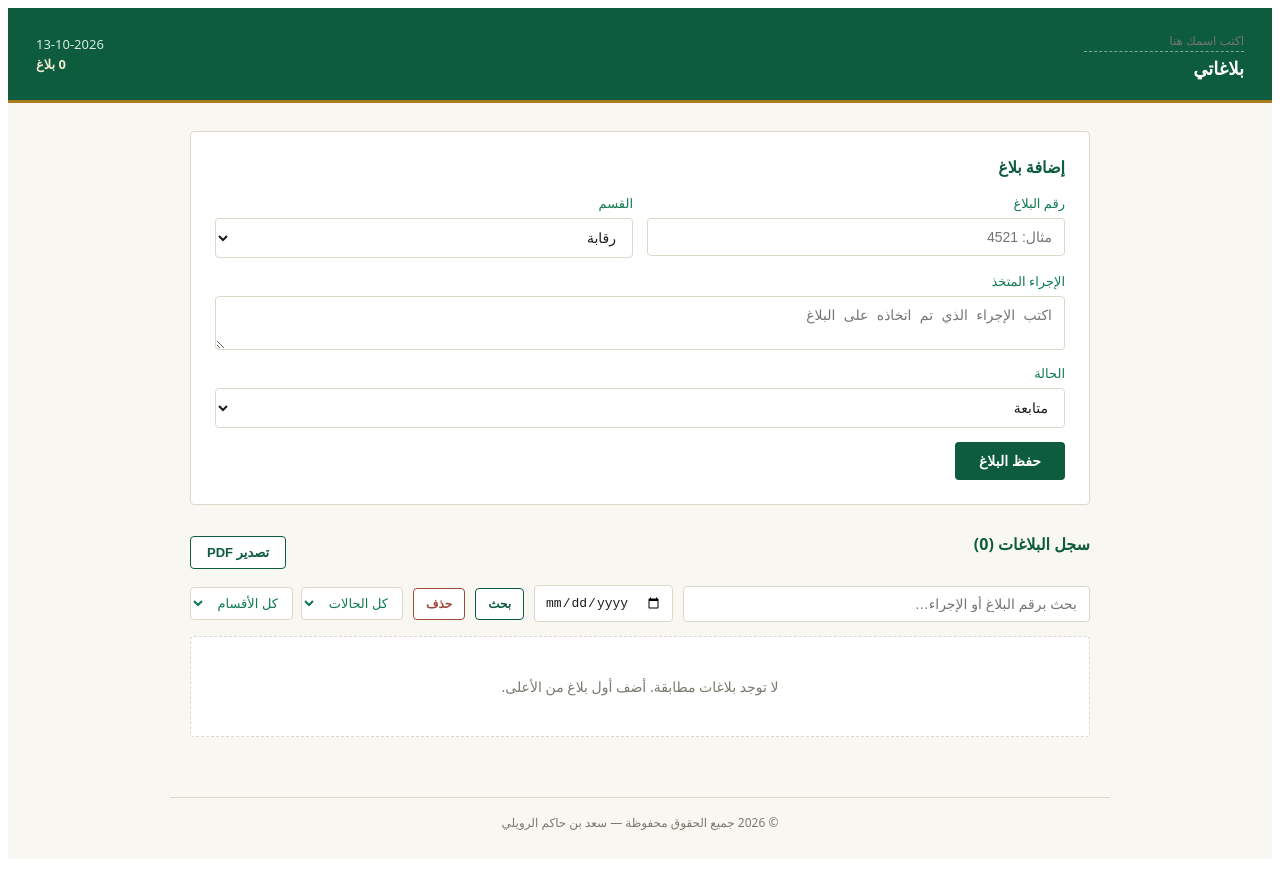
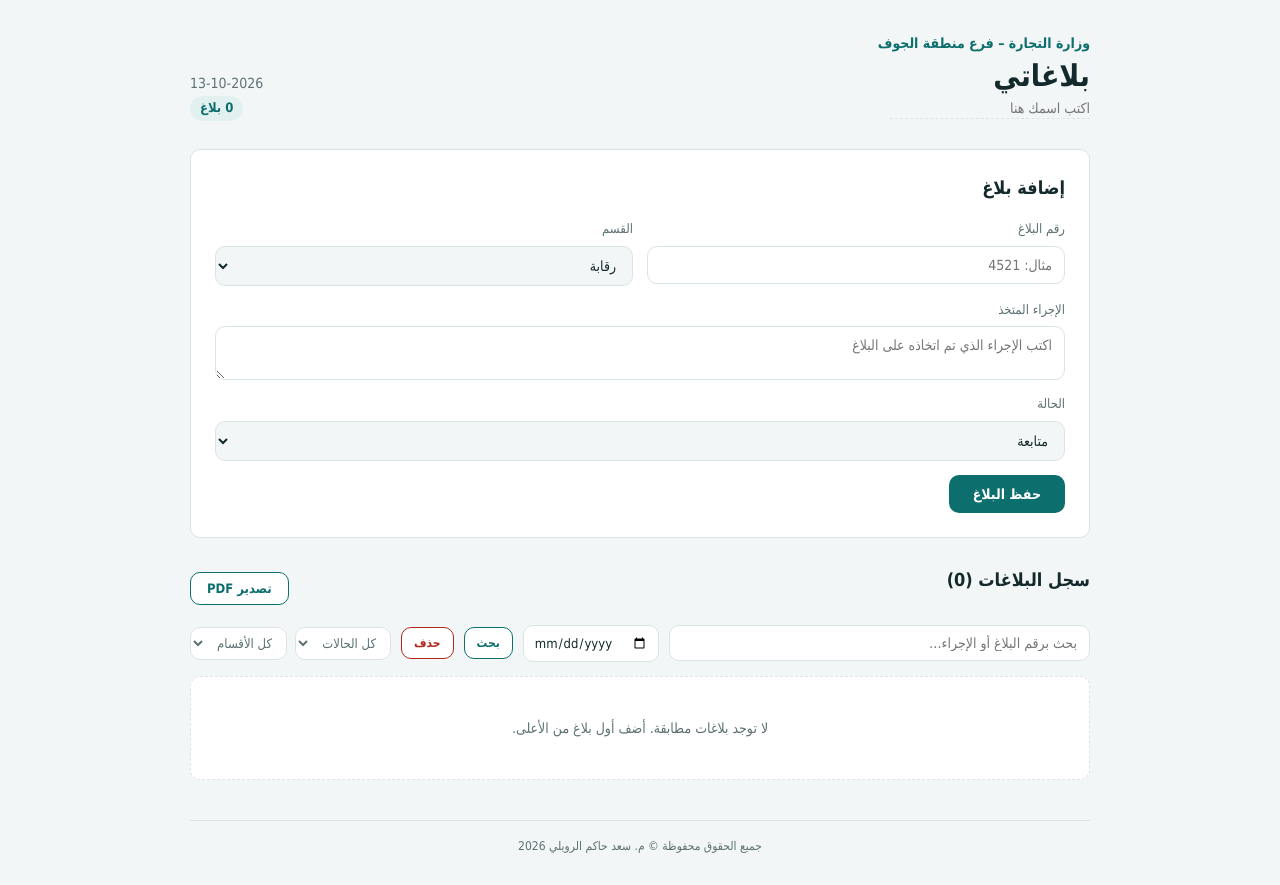
Before and after one commit to smetkjnoone-ctrl/balaghati, a React (Create React App) app: page / in a window 1280 px wide. Built offline with nearby package versions, Linux system fonts and the light colour scheme.

Commit message:
Add files via upload

```diff
--- a/src/App.js
+++ b/src/App.js
@@ -1,4 +1,4 @@
-import React, { useState, useMemo } from "react";
+import React, { useState, useMemo, useEffect } from "react";
 
 const ANWA3 = ["رقابة", "وكالات", "متاجر"];
 const HALAT = { MOTABA3A: "متابعة", TATHKEER: "تذكير", MOGHLAQ: "مغلق" };
@@ -25,14 +25,24 @@ function isOverdueOrToday(dateStr) {
 }
 
 export default function App() {
-  const [balaghat, setBalaghat] = useState([]);
+  const [balaghat, setBalaghat] = useState(() => {
+    try { return JSON.parse(localStorage.getItem("balaghati-data")) || []; } catch (e) { return []; }
+  });
   const [filterHala, setFilterHala] = useState("الكل");
   const [filterNoo3, setFilterNoo3] = useState("الكل");
   const [searchText, setSearchText] = useState("");
   const [filterDate, setFilterDate] = useState("");
   const [dateInput, setDateInput] = useState("");
   const [confirmDeleteDay, setConfirmDeleteDay] = useState(false);
-  const [muraqibName, setMuraqibName] = useState("");
+  const [muraqibName, setMuraqibName] = useState(() => {
+    try { return localStorage.getItem("balaghati-name") || ""; } catch (e) { return ""; }
+  });
+  useEffect(() => {
+    try { localStorage.setItem("balaghati-data", JSON.stringify(balaghat)); } catch (e) {}
+  }, [balaghat]);
+  useEffect(() => {
+    try { localStorage.setItem("balaghati-name", muraqibName); } catch (e) {}
+  }, [muraqibName]);
   const [showAlert, setShowAlert] = useState(true);
 
   const [form, setForm] = useState({
@@ -146,6 +156,12 @@ export default function App() {
           .print-only { display: block !important; }
         }
         .print-only { display: none; }
+        :root{--bg:#f3f6f6;--surface:#ffffff;--fg:#13292b;--muted:#5d7173;--line:#dbe4e4;--accent:#0d6e6e;--accent-soft:#e2f1f0;--chip:#eaf0f0;--warn:#9a5b00;--warn-soft:#fdf0d9;--danger:#b3261e;--danger-soft:#fbe9e7}
+        @media (prefers-color-scheme:dark){:root{--bg:#0f1819;--surface:#162324;--fg:#e4eeee;--muted:#93a8aa;--line:#24393a;--accent:#4fc2bd;--accent-soft:#183a3a;--chip:#1d2e2f;--warn:#f2b45a;--warn-soft:#3a2b14;--danger:#f2867d;--danger-soft:#3a1f1d;color-scheme:dark}}
+        body{margin:0;background:var(--bg)}
+        .app-root input,.app-root select,.app-root textarea,.app-root button{font-family:inherit}
+        .app-root input:focus,.app-root select:focus,.app-root textarea:focus{outline:2px solid var(--accent);outline-offset:1px;border-color:transparent}
+        .app-root button:focus-visible{outline:2px solid var(--accent);outline-offset:2px}
       `}</style>
       <div className="print-only" style={styles.printArea}>
         <h1 style={styles.printTitle}>قائمة أرقام البلاغات</h1>
@@ -176,13 +192,14 @@ export default function App() {
       <div className="app-root">
       <header style={styles.header}>
         <div>
+          <div style={styles.headerEyebrow}>وزارة التجارة – فرع منطقة الجوف</div>
+          <div style={styles.headerName}>بلاغاتي</div>
           <input
             style={styles.muraqibNameInput}
             value={muraqibName}
             onChange={(e) => setMuraqibName(e.target.value)}
             placeholder="اكتب اسمك هنا"
           />
-          <div style={styles.headerName}>بلاغاتي</div>
         </div>
         <div style={styles.headerStats}>
           <div style={styles.headerDate}>{todayDMY()}</div>
@@ -415,7 +432,7 @@ export default function App() {
         </section>
       </main>
       <footer style={styles.footer}>
-        © {new Date().getFullYear()} جميع الحقوق محفوظة — سعد بن حاكم الرويلي
+        جميع الحقوق محفوظة © م. سعد حاكم الرويلي {new Date().getFullYear()}
       </footer>
       </div>
     </div>
@@ -423,82 +440,89 @@ export default function App() {
 }
 
 const colors = {
-  bg: "#F8F7F2",
-  navy: "#0C5C3D",
-  navySoft: "#0F7A4F",
-  teal: "#0C5C3D",
-  tealBg: "#E1EEE6",
-  amber: "#A87C1F",
-  amberBg: "#F3E9D2",
-  gray: "#7C7A6E",
-  border: "#DCD8C8",
-  card: "#FFFFFF",
-  text: "#1A1A1A",
-  danger: "#9C4A3A",
+  bg: "var(--bg)",
+  navy: "var(--accent)",
+  navySoft: "var(--muted)",
+  teal: "var(--accent)",
+  tealBg: "var(--accent-soft)",
+  amber: "var(--warn)",
+  amberBg: "var(--warn-soft)",
+  gray: "var(--muted)",
+  border: "var(--line)",
+  card: "var(--surface)",
+  text: "var(--fg)",
+  danger: "var(--danger)",
 };
 
 const styles = {
   page: {
     minHeight: "100vh",
     background: colors.bg,
-    fontFamily: "system-ui, -apple-system, sans-serif",
+    fontFamily: '"IBM Plex Sans Arabic", Tahoma, "Segoe UI", sans-serif',
+    lineHeight: 1.6,
     color: colors.text,
   },
   header: {
-    background: colors.navy,
-    padding: "20px 28px",
+    maxWidth: 900,
+    margin: "0 auto",
+    padding: "32px 20px 8px",
     display: "flex",
     justifyContent: "space-between",
-    alignItems: "center",
-    borderBottom: `3px solid ${colors.amber}`,
+    alignItems: "flex-end",
+    flexWrap: "wrap",
+    gap: 12,
   },
-  headerEyebrow: { color: "#9FB0BE", fontSize: 12, fontWeight: 500, marginBottom: 2 },
-  headerName: { color: "#fff", fontSize: 18, fontWeight: 600 },
+  headerEyebrow: { color: colors.navy, fontSize: 14, fontWeight: 600, marginBottom: 2 },
+  headerName: { color: colors.text, fontSize: 30, fontWeight: 700, lineHeight: 1.3 },
   muraqibNameInput: {
     background: "transparent",
     border: "none",
-    borderBottom: "1px dashed #7FA894",
-    color: "#D9EDE1",
-    fontSize: 12,
+    borderBottom: `1px dashed ${colors.border}`,
+    color: colors.gray,
+    fontSize: 14,
     fontWeight: 500,
     padding: "0 0 2px 0",
-    marginBottom: 4,
-    outline: "none",
-    width: 160,
+    marginTop: 4,
+    width: 200,
     fontFamily: "inherit",
   },
   headerStats: { textAlign: "left", display: "flex", flexDirection: "column", alignItems: "flex-end", gap: 2 },
-  headerDate: { color: "#D9EDE1", fontSize: 13, fontWeight: 500 },
-  headerCount: { color: colors.amberBg, fontSize: 13, fontWeight: 600 },
+  headerDate: { color: colors.gray, fontSize: 14, fontWeight: 500 },
+  headerCount: { color: colors.navy, background: colors.tealBg, fontSize: 13, fontWeight: 600, padding: "2px 10px", borderRadius: 999 },
   alertBanner: {
     background: colors.amberBg,
-    borderBottom: `1px solid ${colors.amber}`,
-    padding: "12px 28px",
+    border: `1px solid ${colors.amber}`,
+    borderRadius: 12,
+    padding: "12px 18px",
+    maxWidth: 860,
+    width: "calc(100% - 40px)",
+    boxSizing: "border-box",
+    margin: "16px auto 0",
     display: "flex",
     justifyContent: "space-between",
     alignItems: "center",
   },
-  alertText: { color: "#5C3D1F", fontSize: 14 },
+  alertText: { color: colors.text, fontSize: 14 },
   alertCount: { color: colors.amber, fontSize: 16 },
-  alertClose: { background: "none", border: "none", cursor: "pointer", color: "#5C3D1F", fontSize: 14 },
-  main: { maxWidth: 900, margin: "0 auto", padding: "28px 20px 60px" },
+  alertClose: { background: "none", border: "none", cursor: "pointer", color: colors.text, fontSize: 14 },
+  main: { maxWidth: 900, margin: "0 auto", padding: "20px 20px 40px" },
   footer: {
     textAlign: "center",
     padding: "16px 20px 28px",
     fontSize: 12,
     color: colors.gray,
     borderTop: `1px solid ${colors.border}`,
-    maxWidth: 900,
+    maxWidth: 860,
     margin: "0 auto",
   },
   formSection: {
     background: colors.card,
     border: `1px solid ${colors.border}`,
-    borderRadius: 4,
+    borderRadius: 10,
     padding: 24,
     marginBottom: 28,
   },
-  sectionTitle: { fontSize: 16, fontWeight: 700, color: colors.navy, margin: "0 0 16px 0" },
+  sectionTitle: { fontSize: 18, fontWeight: 700, color: colors.text, margin: "0 0 16px 0" },
   form: { display: "flex", flexDirection: "column", gap: 14 },
   formRow: { display: "flex", gap: 14, flexWrap: "wrap" },
   label: {
@@ -515,7 +539,7 @@ const styles = {
     padding: "10px 12px",
     fontSize: 14,
     border: `1px solid ${colors.border}`,
-    borderRadius: 4,
+    borderRadius: 10,
     textAlign: "right",
     outline: "none",
     color: colors.text,
@@ -524,17 +548,17 @@ const styles = {
     padding: "10px 12px",
     fontSize: 14,
     border: `1px solid ${colors.border}`,
-    borderRadius: 4,
+    borderRadius: 10,
     textAlign: "right",
     outline: "none",
-    background: "#fff",
+    background: colors.bg,
     color: colors.text,
   },
   textarea: {
     padding: "10px 12px",
     fontSize: 14,
     border: `1px solid ${colors.border}`,
-    borderRadius: 4,
+    borderRadius: 10,
     textAlign: "right",
     outline: "none",
     resize: "vertical",
@@ -546,9 +570,9 @@ const styles = {
     fontSize: 14,
     fontWeight: 600,
     background: colors.navy,
-    color: "#fff",
+    color: "var(--surface)",
     border: "none",
-    borderRadius: 4,
+    borderRadius: 10,
     cursor: "pointer",
   },
   listSection: {},
@@ -557,10 +581,10 @@ const styles = {
     padding: "8px 16px",
     fontSize: 13,
     fontWeight: 600,
-    background: "#fff",
+    background: colors.card,
     color: colors.navy,
     border: `1px solid ${colors.navy}`,
-    borderRadius: 4,
+    borderRadius: 10,
     cursor: "pointer",
   },
   searchRow: { display: "flex", gap: 10, flexWrap: "wrap", marginBottom: 14, alignItems: "center" },
@@ -569,27 +593,27 @@ const styles = {
     padding: "9px 12px",
     fontSize: 14,
     border: `1px solid ${colors.border}`,
-    borderRadius: 4,
+    borderRadius: 10,
     textAlign: "right",
     outline: "none",
     color: colors.text,
-    background: "#fff",
+    background: colors.card,
   },
   filters: { display: "flex", gap: 8, flexWrap: "wrap" },
   dateFilterInput: {
     padding: "9px 10px",
     fontSize: 13,
     border: `1px solid ${colors.border}`,
-    borderRadius: 4,
-    background: "#fff",
+    borderRadius: 10,
+    background: colors.card,
     color: colors.text,
   },
   clearDateBtn: {
     padding: "8px 12px",
     fontSize: 12,
     border: `1px solid ${colors.border}`,
-    borderRadius: 4,
-    background: "#fff",
+    borderRadius: 10,
+    background: colors.card,
     color: colors.navySoft,
     cursor: "pointer",
   },
@@ -598,8 +622,8 @@ const styles = {
     fontSize: 12,
     fontWeight: 600,
     border: `1px solid ${colors.danger}`,
-    borderRadius: 4,
-    background: "#fff",
+    borderRadius: 10,
+    background: colors.card,
     color: colors.danger,
     cursor: "pointer",
   },
@@ -608,8 +632,8 @@ const styles = {
     fontSize: 12,
     fontWeight: 600,
     border: `1px solid ${colors.navy}`,
-    borderRadius: 4,
-    background: "#fff",
+    borderRadius: 10,
+    background: colors.card,
     color: colors.navy,
     cursor: "pointer",
   },
@@ -619,9 +643,9 @@ const styles = {
     fontSize: 12,
     fontWeight: 600,
     border: "none",
-    borderRadius: 4,
+    borderRadius: 10,
     background: colors.danger,
-    color: "#fff",
+    color: "var(--surface)",
     cursor: "pointer",
   },
   printArea: { padding: 24 },
@@ -631,7 +655,7 @@ const styles = {
   printTh: { border: "1px solid #999", padding: "6px 10px", background: "#eee", fontSize: 13, textAlign: "right" },
   printTd: { border: "1px solid #999", padding: "6px 10px", fontSize: 13, textAlign: "right" },
   printFooter: { marginTop: 20, fontSize: 11, color: "#555", textAlign: "center" },
-  filterSelect: { padding: "7px 10px", fontSize: 13, border: `1px solid ${colors.border}`, borderRadius: 4, background: "#fff", color: colors.navySoft },
+  filterSelect: { padding: "7px 10px", fontSize: 13, border: `1px solid ${colors.border}`, borderRadius: 10, background: colors.card, color: colors.navySoft },
   empty: {
     padding: "40px 20px",
     textAlign: "center",
@@ -639,13 +663,13 @@ const styles = {
     fontSize: 14,
     background: colors.card,
     border: `1px dashed ${colors.border}`,
-    borderRadius: 4,
+    borderRadius: 10,
   },
   tableWrap: { display: "flex", flexDirection: "column", gap: 10 },
   row: {
     background: colors.card,
     border: `1px solid ${colors.border}`,
-    borderRadius: 4,
+    borderRadius: 10,
     padding: "16px 18px",
     display: "flex",
     justifyContent: "space-between",
@@ -656,22 +680,22 @@ const styles = {
   rowMain: { flex: "1 1 400px" },
   rowTop: { display: "flex", alignItems: "center", gap: 8, marginBottom: 8, flexWrap: "wrap" },
   raqmBadge: { fontWeight: 700, color: colors.navy, fontSize: 15 },
-  noo3Badge: { fontSize: 12, padding: "3px 10px", borderRadius: 3, background: "#EFECE3", color: colors.navySoft },
-  halaBadge: { fontSize: 12, padding: "3px 10px", borderRadius: 3, fontWeight: 600 },
+  noo3Badge: { fontSize: 12, padding: "3px 10px", borderRadius: 999, background: "var(--chip)", color: colors.navySoft },
+  halaBadge: { fontSize: 12, padding: "3px 10px", borderRadius: 999, fontWeight: 600 },
   halaMotaba3a: { background: colors.tealBg, color: colors.teal },
   halaTathkeer: { background: colors.amberBg, color: colors.amber },
-  halaMoghlaq: { background: "#EAEAEA", color: "#6B6B6B" },
-  dueTag: { fontSize: 11, padding: "2px 8px", borderRadius: 3, background: colors.danger, color: "#fff", fontWeight: 600 },
+  halaMoghlaq: { background: "var(--chip)", color: colors.gray },
+  dueTag: { fontSize: 11, padding: "2px 8px", borderRadius: 999, background: colors.danger, color: "var(--surface)", fontWeight: 600 },
   ijraaText: { fontSize: 14, color: colors.text, lineHeight: 1.6, marginBottom: 6 },
   rowMeta: { fontSize: 12, color: colors.gray },
   rowActions: { display: "flex", flexDirection: "column", gap: 8, alignItems: "stretch" },
-  rowSelect: { padding: "6px 10px", fontSize: 13, border: `1px solid ${colors.border}`, borderRadius: 4, background: "#fff", color: colors.navySoft },
+  rowSelect: { padding: "6px 10px", fontSize: 13, border: `1px solid ${colors.border}`, borderRadius: 10, background: colors.card, color: colors.navySoft },
   deleteBtn: {
     padding: "6px 10px",
     fontSize: 12,
     border: `1px solid ${colors.border}`,
-    borderRadius: 4,
-    background: "#fff",
+    borderRadius: 10,
+    background: colors.card,
     color: colors.danger,
     cursor: "pointer",
   },
```
